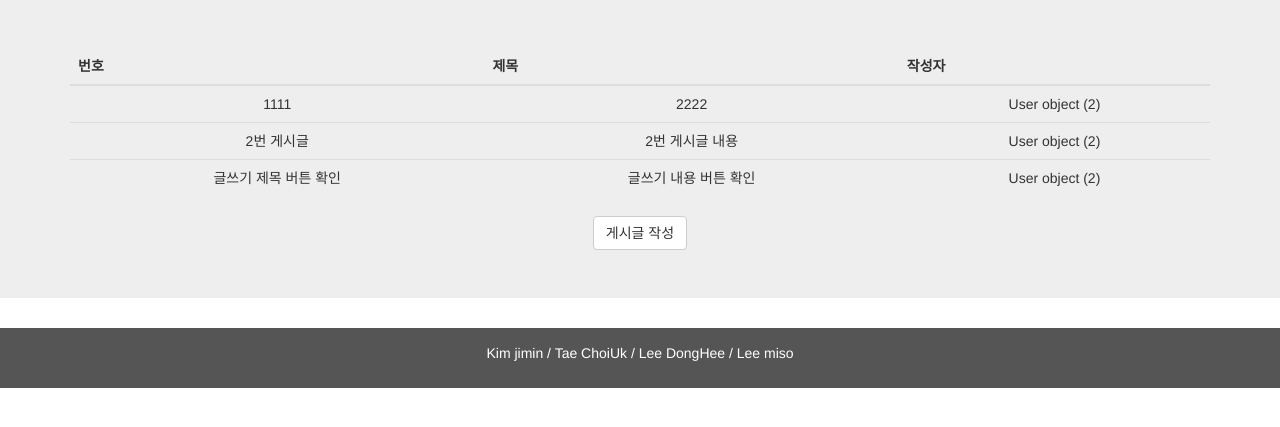
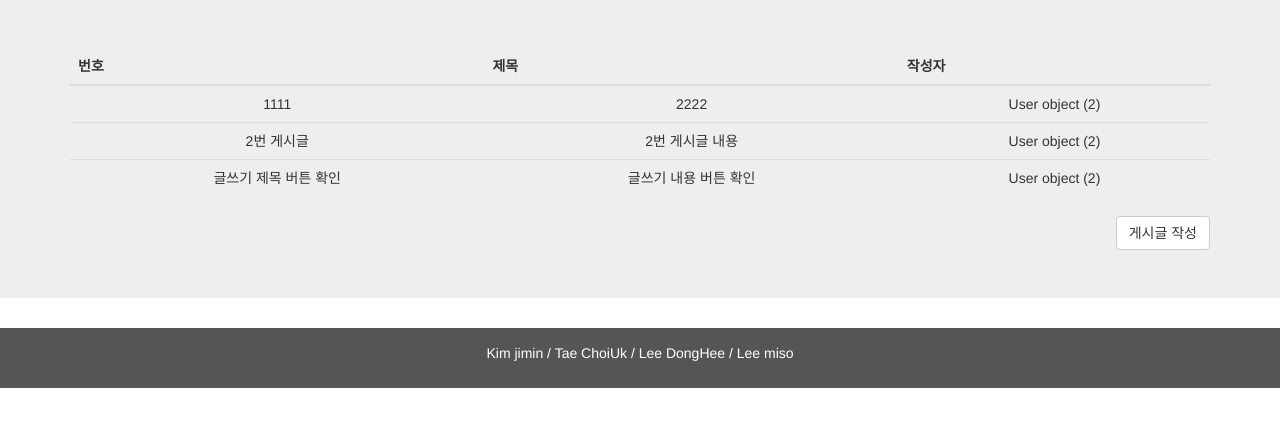
Before and after one commit to jiminoii/jongsul, a Django app: page /user/list in a window 1280 px wide. Shown: the part 52-479 px from the top of the page. Run offline with Django 3.2, Linux system fonts and the light colour scheme; data comes from the database, SQL or seed files in the repository; parts of the project's set-up code (start-up, migrations or seed data) failed here and were passed over; some libraries are stand-ins or nearby versions.

Commit message:
지민짱짱맨

```diff
--- a/templates/commu_list.html
+++ b/templates/commu_list.html
@@ -20,7 +20,7 @@
                 {% endfor %}
             </tbody>
         </table>
-        <button type="button" onclick = "location.href = '/commu/write/' "class="btn btn-default">게시글 작성</button>
+        <button type="button" onclick = "location.href = '/commu/write/' "class="btn btn-default" style='float: right;'>게시글 작성</button>
     </div>
 </div>
 {% endblock %}
```
